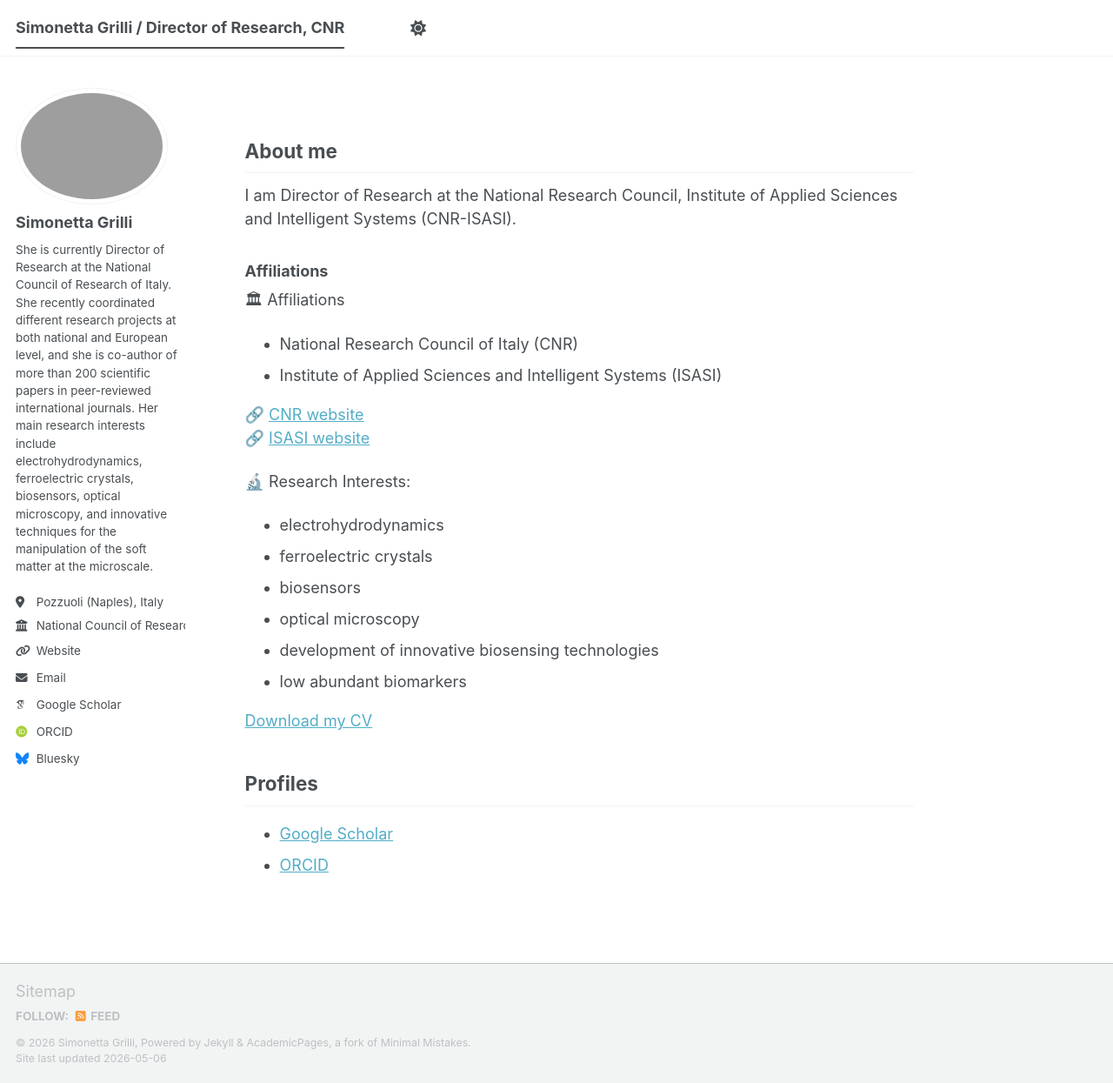
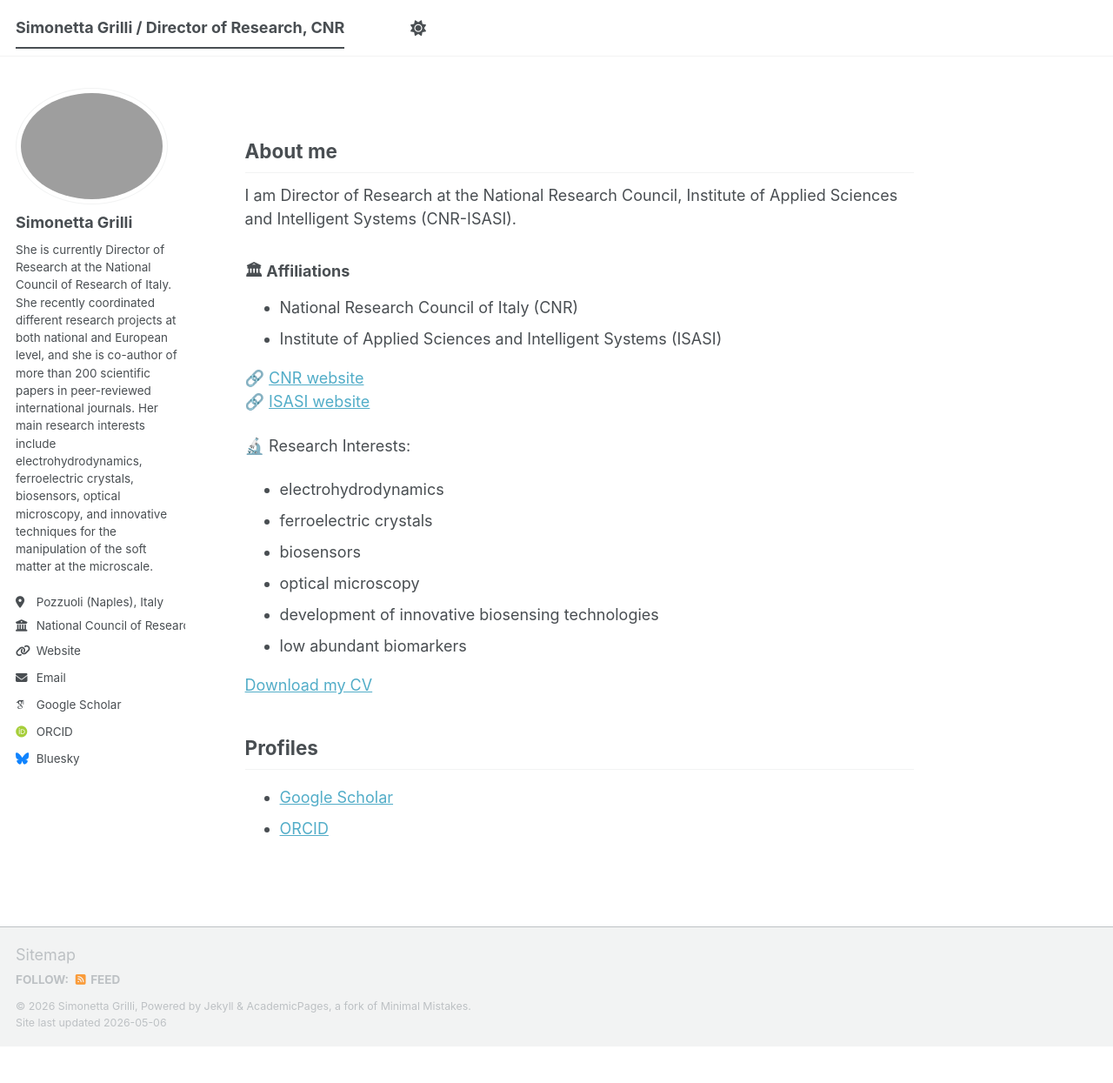
Before and after one commit to simonettagrilli/simonettagrilli.github.io, a Jekyll site: the page built from _pages/about.md, in a window 1280 px wide and 1245 px high. Shown: the whole window at 87% size. Built offline with Jekyll 4.4.1, drawn with Linux system fonts in a browser that asks for light colours; some web fonts are replaced; a script bundle is joined from its source files by our own code; library files that are not in the unit come from our copies.

Commit message:
Update affiliations section header with emoji

```diff
--- a/_pages/about.md
+++ b/_pages/about.md
@@ -11,8 +11,8 @@ author_profile: true
 
 I am Director of Research at the National Research Council, Institute of Applied Sciences and Intelligent Systems (CNR-ISASI).
 
-### Affiliations
-🏛 Affiliations
+### 🏛 Affiliations
+
 - National Research Council of Italy (CNR)
 - Institute of Applied Sciences and Intelligent Systems (ISASI)
 
```
